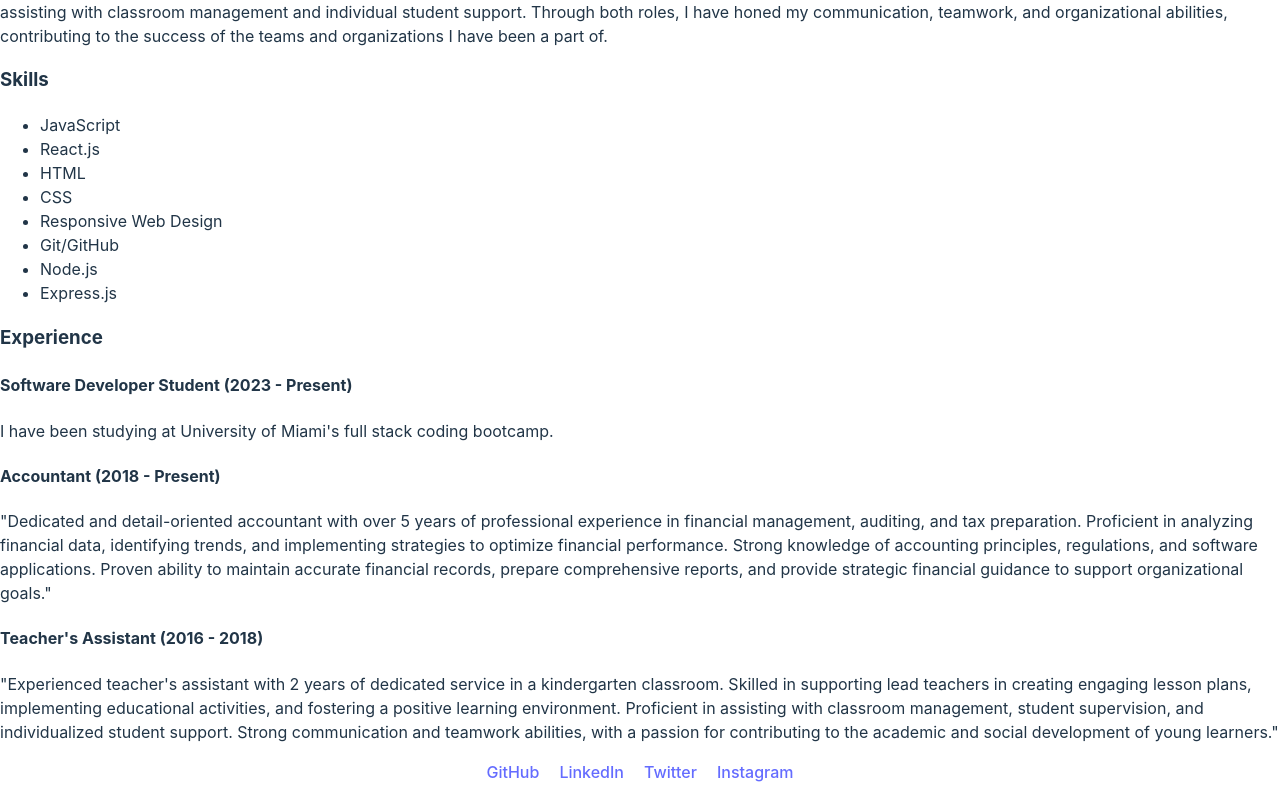
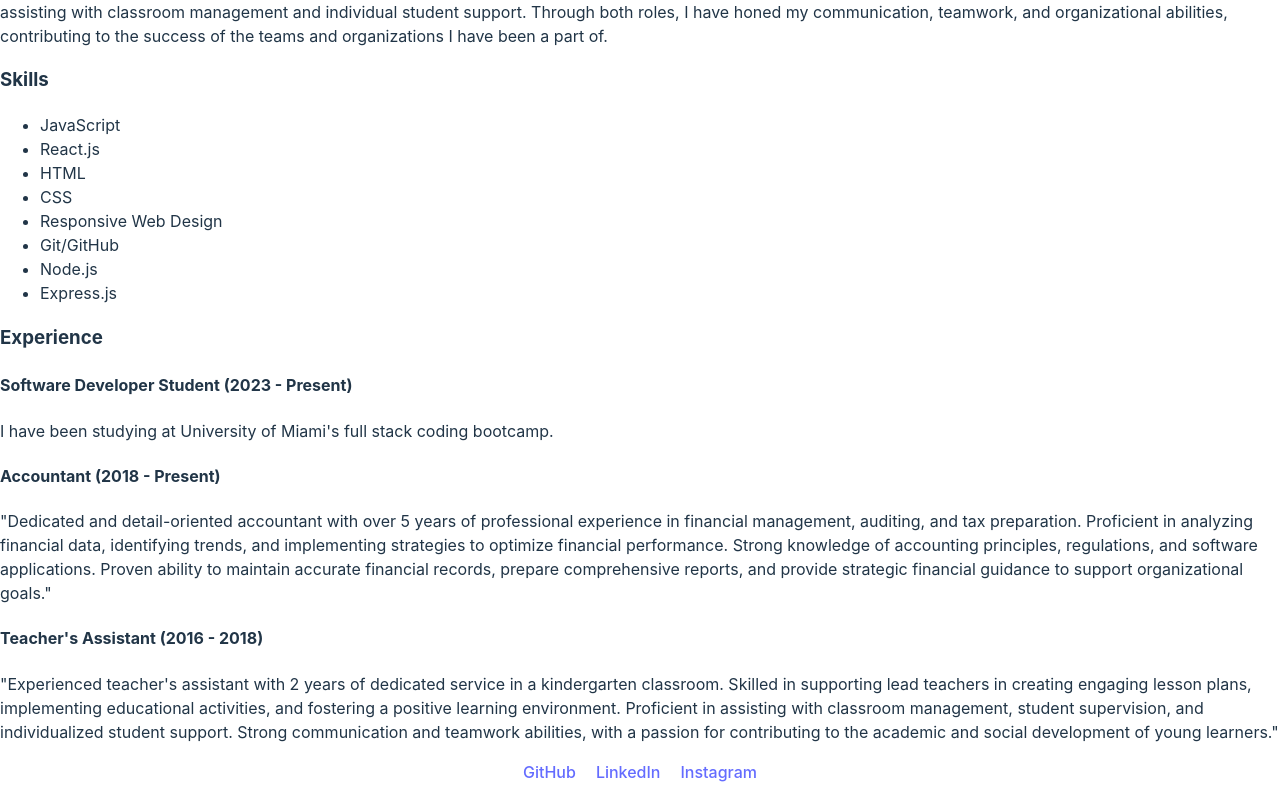
Before and after one commit to Sarmoros/React-Portfolio, a React (Vite) app: page /resume in a window 1280 px wide. Shown: the part 369-1169 px from the top of the page. Built offline with nearby package versions, Linux system fonts and the light colour scheme.

Commit message:
added personal links to ig, linkedin, and github. I also removed the twitter link since I do not have twitter

```diff
--- a/src/components/footer.jsx
+++ b/src/components/footer.jsx
@@ -4,10 +4,9 @@ const Footer = () => {
     return (
         <footer>
             <ul className="footer-links" style={{ listStyle: 'none', padding: 0, display: 'flex', justifyContent: 'center' }}>
-                <li style={{ margin: '0 10px' }}><a href="https://github.com"><i className="fab fa-github"></i> GitHub</a></li>
-                <li style={{ margin: '0 10px' }}><a href="https://linkedin.com"><i className="fab fa-linkedin"></i> LinkedIn</a></li>
-                <li style={{ margin: '0 10px' }}><a href="https://twitter.com"><i className="fab fa-twitter"></i> Twitter</a></li>
-                <li style={{ margin: '0 10px' }}><a href="https://instagram.com"><i className="fab fa-instagram"></i> Instagram</a></li>
+                <li style={{ margin: '0 10px' }}><a href="https://github.com/Sarmoros"><i className="fab fa-github"></i> GitHub</a></li>
+                <li style={{ margin: '0 10px' }}><a href="https://www.linkedin.com/in/sarahy-m-25324627b/"><i className="fab fa-linkedin"></i> LinkedIn</a></li>
+                <li style={{ margin: '0 10px' }}><a href="https://www.instagram.com/sarahy.ta/"><i className="fab fa-instagram"></i> Instagram</a></li>
             </ul>
         </footer>
     );
```
